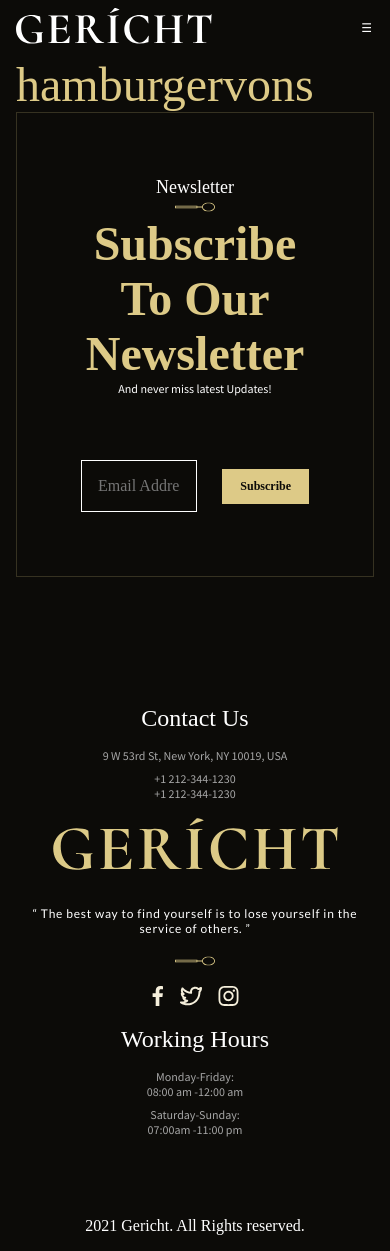
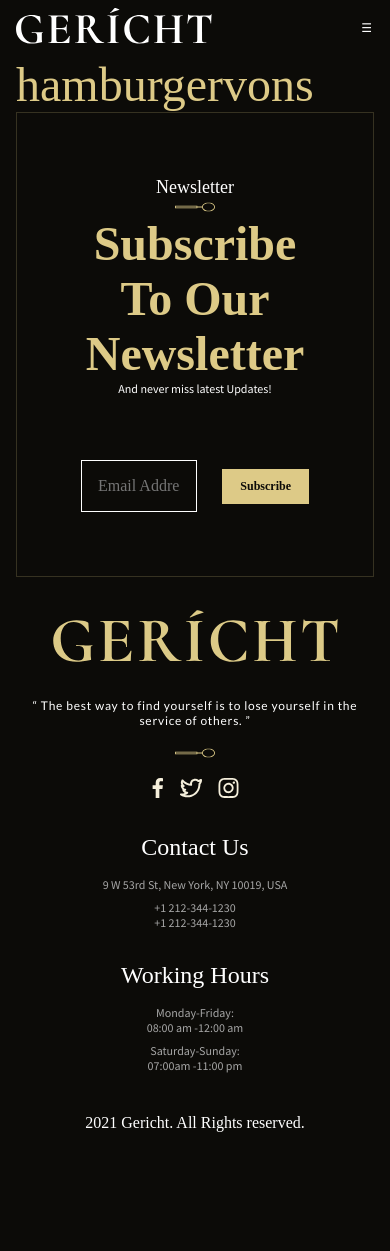
Before and after one commit to irvancolz/gericht-restaurant, a Next.js app: page / in a window 390 px wide. After the commit the page ends 1148 px from the top, so only its background shows below. Built offline with nearby package versions, Linux system fonts and the light colour scheme; a web font is replaced by a local one.

Commit message:
fix footer content responsive order

```diff
--- a/ui/footer content/footer-content.style.ts
+++ b/ui/footer content/footer-content.style.ts
@@ -8,18 +8,24 @@ export const ContainerStyles = css({
   justify: "space-between",
   gap: "$2",
 
-    "@bp2" :{
-        fDir: "column",
+  "@bp2": {
+    fWrap: "wrap",
+    gap: "$3",
+    mt: "$4",
+    mb: "$3",
   },
+  "@bp1":{
+    gap: "$4",
+  }
 });
 
 export const ContentStyles = css({
   display: "flex",
-    fDir:"column",
+  fDir: "column",
   justify: "center",
   align: "center",
 
-    "&:nth-child(2)" :{
+  "&:nth-child(2)": {
     fBase: "100%",
   },
 
@@ -33,16 +39,31 @@ export const ContentStyles = css({
       },
     },
   },
-    defaultVariants:{
-        space : "sm"
-    }
+
+  "@bp2": {
+    "&:nth-child(2)": {
+      order: "0",
+    },
+    "&:not(:nth-child(2))": {
+      order: "2",
+      fBase: "calc(50% - 8px)",
+    },
+  },
+  "@bp1": {
+    "&:not(:nth-child(2))": {
+      fBase: "100%",
+    },
+  },
+  defaultVariants: {
+    space: "sm",
+  },
 });
 
 export const TextStyles = css({
-    mb: '$1',
+  mb: "$1",
 });
 
 export const ImageLinkStyles = css({
   display: "flex",
   gap: "$2",
-})
+});
```
Lines whose indentation alone changed are shown as unchanged.
